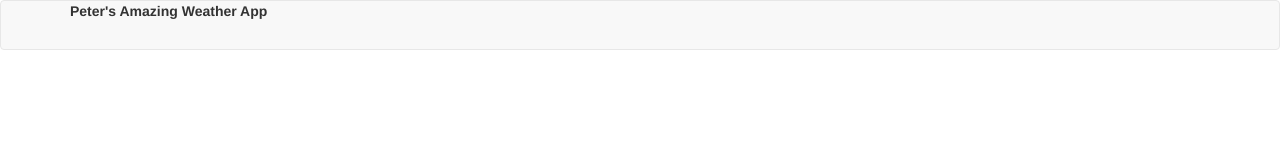
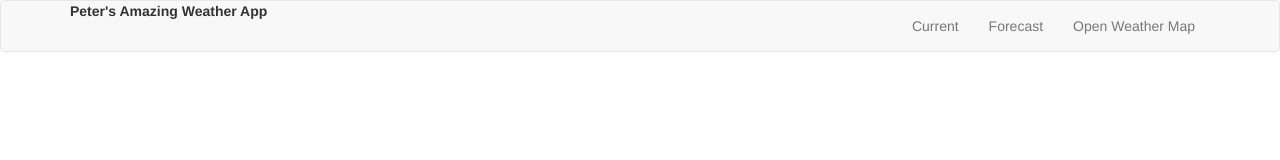
Before and after one commit to PeterSigurdson/AJAX_WeatherService_Project, a plain HTML site: page index.html in a window 1280 px wide. Drawn offline with nearby package versions, Linux system fonts and the light colour scheme.

Commit message:
4:40 commit

```diff
--- a/index.html
+++ b/index.html
@@ -23,7 +23,13 @@
                     <span class="icon-bar"></span>
                 </button>
              </div>
-             <div class="collapse">
+             <div class="collapse navbar-collapse id="navcol">
+                 <ul class="nav navbar-nav navbar-right">
+                    <li><a href="current.html">Current</a></li>
+                    <li><a href="forecast.html">Forecast</a></li>
+                    <li><a href="">Open Weather Map</a></li>
+
+                </ul>
 
              </div>
         </div>
```
